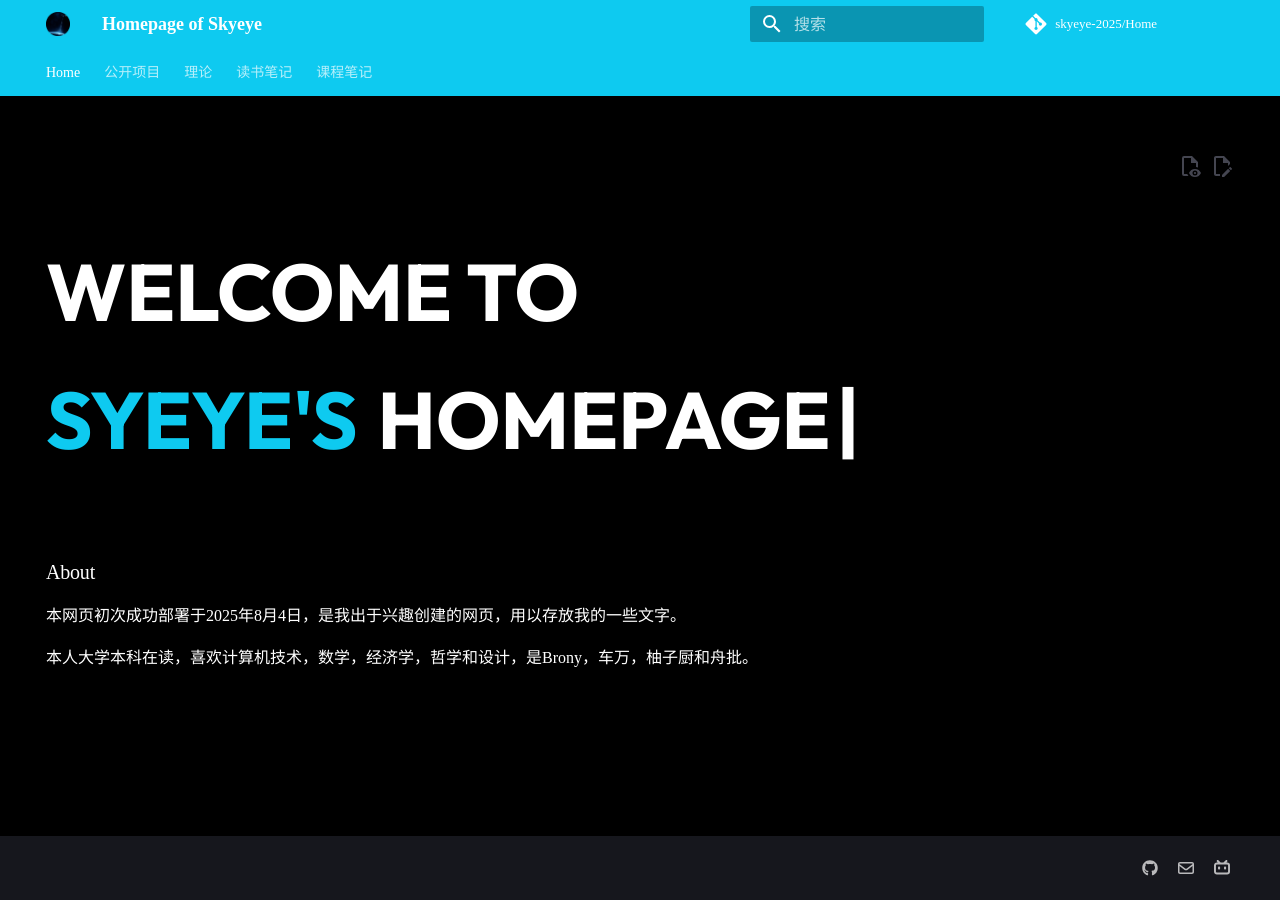
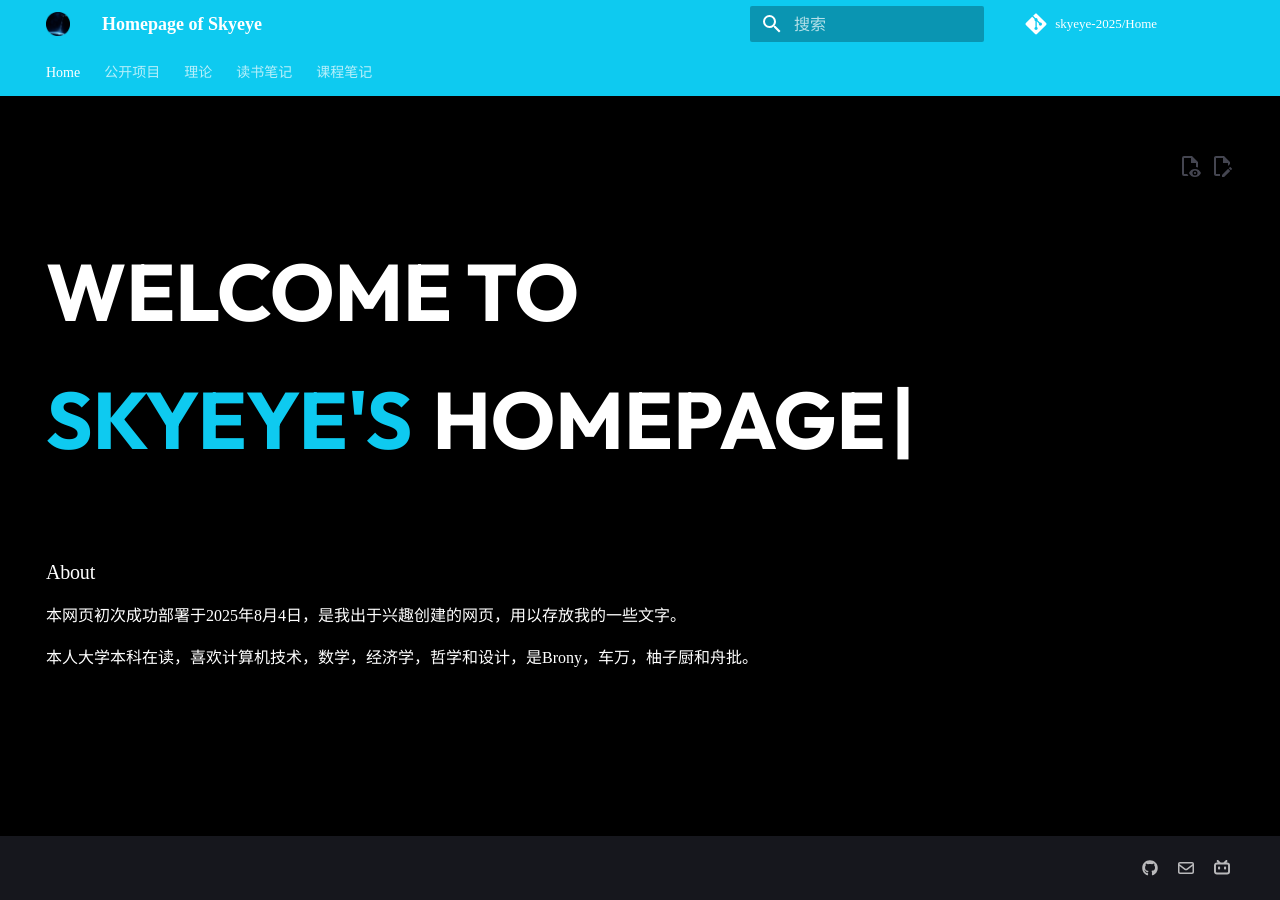
Before and after one commit to skyeye-2025/mkdocs, an MkDocs documentation site: the page built from docs/index.md, in a window 1280 px wide. Built offline with MkDocs 1.6.1 and Material for MkDocs 9.7.7, drawn with Linux system fonts in a browser that asks for light colours; some web fonts are replaced; comment, search, counter and statistics services are not loaded; a style sheet for code colours, icons or effects is not loaded.

Commit message:
Update index.md

```diff
--- a/docs/index.md
+++ b/docs/index.md
@@ -10,7 +10,7 @@ hide:
 
 <span class="special-text1" id="typewriter-line-1">WELCOME TO</span>
 <br>
-<span class="special-text2" id="typewriter-line-2">SYEYE'S</span>
+<span class="special-text2" id="typewriter-line-2">SKYEYE'S</span>
 &nbsp;&nbsp;&nbsp;&nbsp;<span class="special-text1" id="typewriter-line-3">HOMEPAGE</span>
 
 <br>
```
